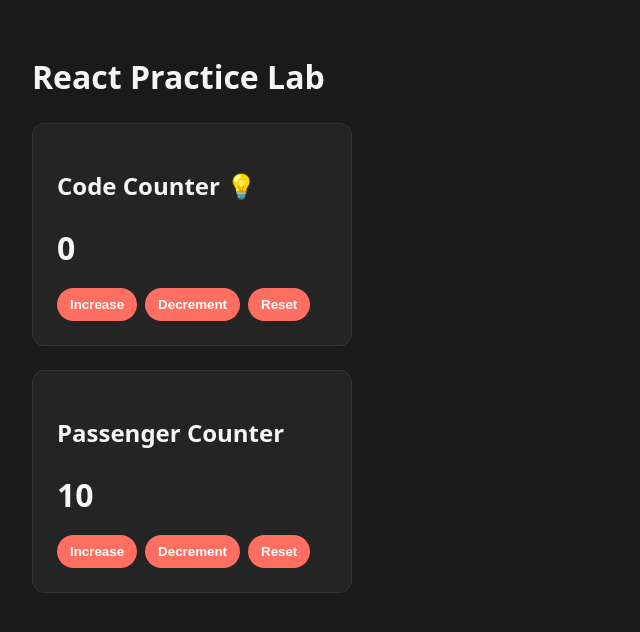
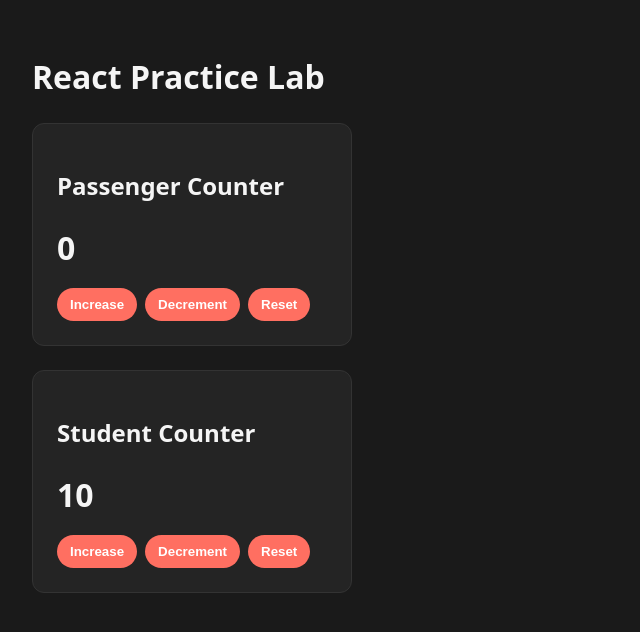
Before and after one commit to jprobussr/react-practice-lab, a React (Vite) app in the folder react-practice-lab/: page / in a window 1280 px wide. Shown: the top 632 px of the page, without its empty margins (0-640 px from the left). Built offline with nearby package versions, Linux system fonts and the light colour scheme.

Commit message:
feat: render counters dynamically using map and fix state handlers

```diff
--- a/react-practice-lab/src/App.jsx
+++ b/react-practice-lab/src/App.jsx
@@ -1,54 +1,71 @@
 import { useState } from 'react';
 import Counter from './components/Counter.jsx';
+import './App.css';
 
 const App = () => {
   const [count1, setCount1] = useState(0);
   const [count2, setCount2] = useState(10);
 
-  const handleIncrement = () => {
+  const handleCount1Increment = () => {
     setCount1((prev) => prev + 1);
   };
 
-  const handleDecrement = () => {
+  const handleCount1Decrement = () => {
     setCount1((prev) => prev - 1);
   };
 
-  const handleReset = () => {
+  const handleCount1Reset = () => {
     setCount1(0);
   };
 
-  const handleIncrement1 = () => {
-    setCount2((prev) => prev - 5);
+  const handleCount2Increment = () => {
+    setCount2((prev) => prev + 1);
   };
 
-  const handleDecrement1 = () => {
-    setCount2((prev) => prev - 5);
+  const handleCount2Decrement = () => {
+    setCount2((prev) => prev - 1);
   };
 
-  const handleReset1 = () => {
-    setCount2(10);
+  const handleCount2Reset = () => {
+    setCount2(0);
   };
+
+  const counters = [
+    {
+      id: 1,
+      title: 'Passenger Counter',
+      count: count1,
+      onIncrement: handleCount1Increment,
+      onDecrement: handleCount1Decrement,
+      onReset: handleCount1Reset,
+    },
+    {
+      id: 2,
+      title: 'Student Counter',
+      count: count2,
+      onIncrement: handleCount2Increment,
+      onDecrement: handleCount2Decrement,
+      onReset: handleCount2Reset,
+    },
+  ];
 
   return (
     <main>
       <h1>React Practice Lab</h1>
 
       <div className="counter-list">
-        <Counter
-          title="Code Counter 💡"
-          count={count1}
-          onIncrement={handleIncrement}
-          onDecrement={handleDecrement}
-          onReset={handleReset}
-        />
-
-        <Counter
-          title="Passenger Counter"
-          count={count2}
-          onIncrement={handleIncrement1}
-          onDecrement={handleDecrement1}
-          onReset={handleReset1}
-        />
+        {counters.map((counter) => {
+          return (
+            <Counter
+              key={counter.id}
+              title={counter.title}
+              count={counter.count}
+              onIncrement={counter.onIncrement}
+              onDecrement={counter.onDecrement}
+              onReset={counter.onReset}
+            />
+          );
+        })}
       </div>
     </main>
   );
```
